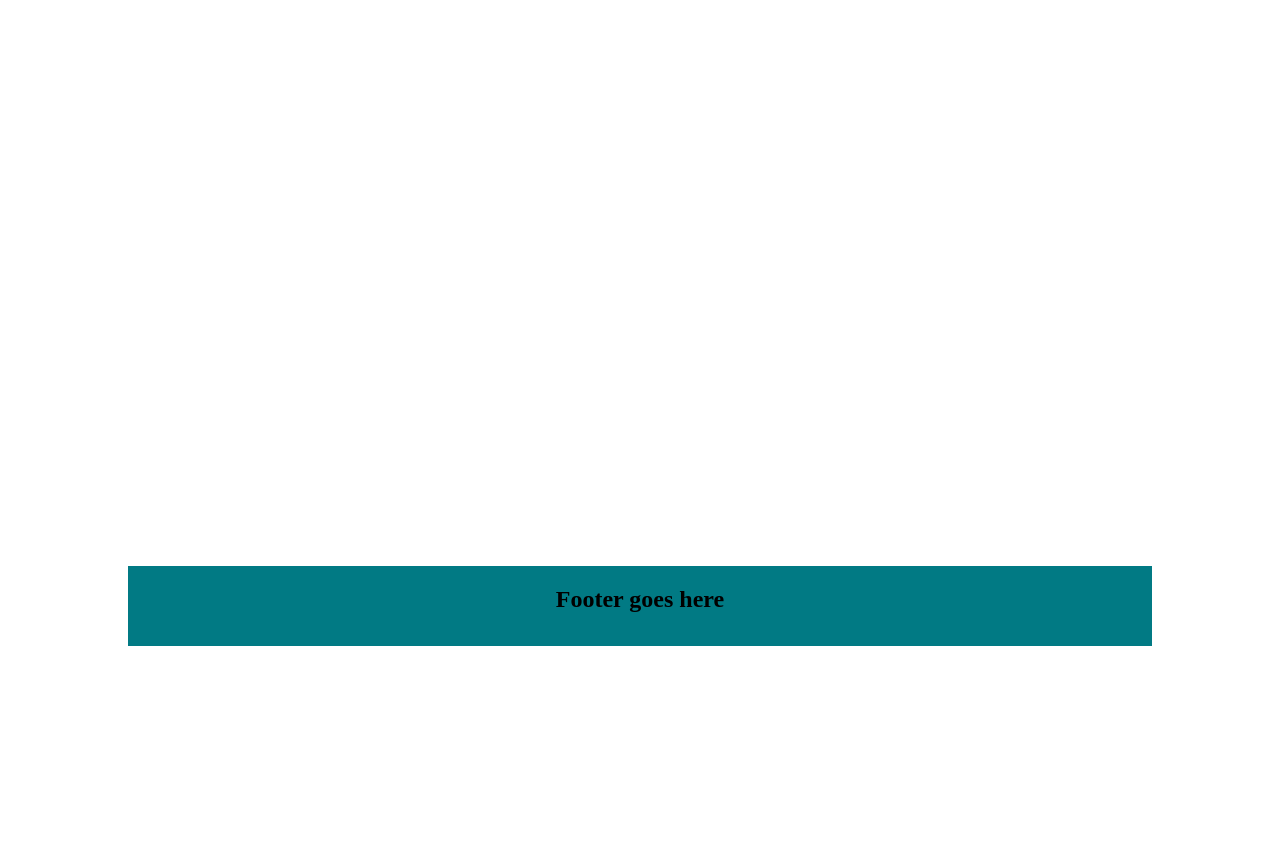
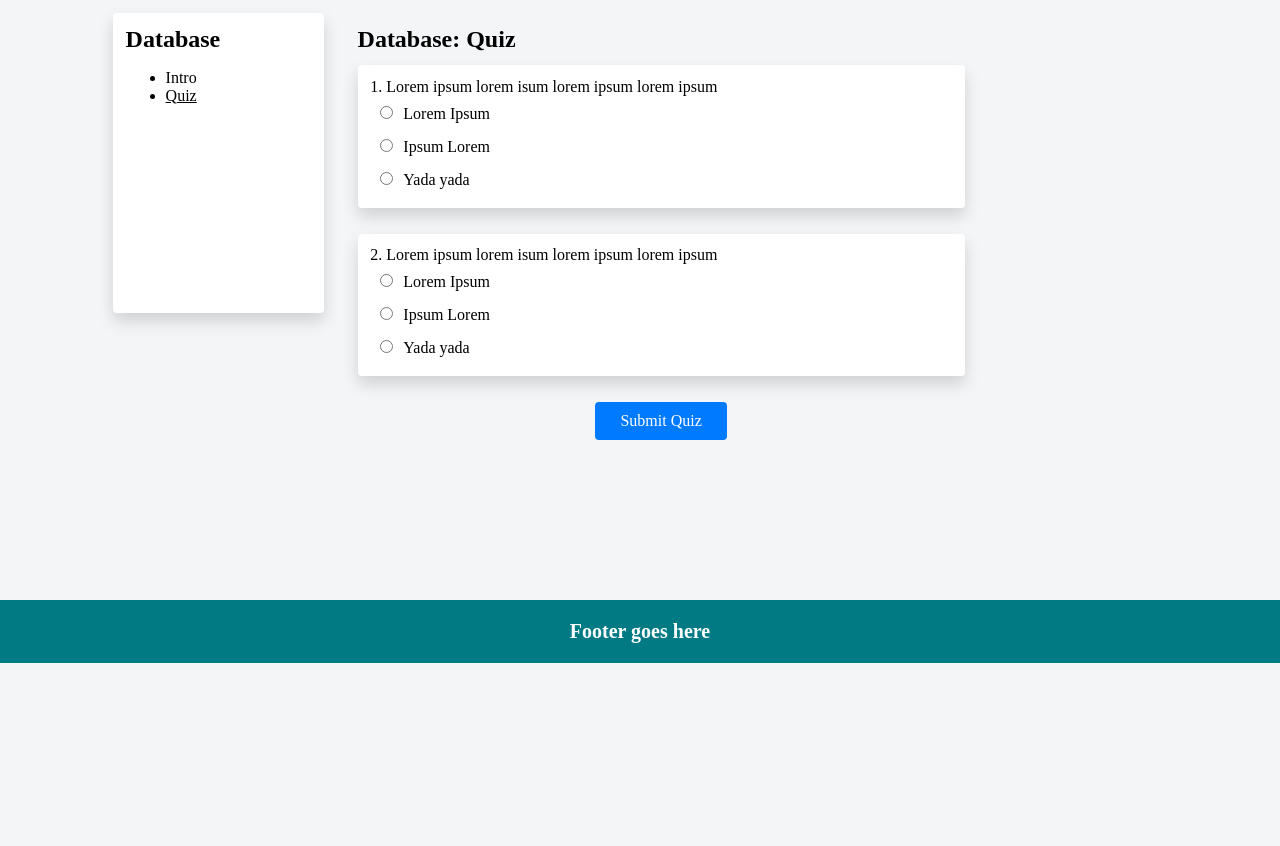
Before and after one commit to MeliPax/web3, a PHP site: page /quiz.php in a window 1280 px wide. Shown: the part 154-1000 px from the top of the page. After the commit the page ends 817 px from the top, so only its background shows below. Run offline with PHP 8.4, Linux system fonts and the light colour scheme.

Commit message:
Lesson page complete, quiz page set up

```diff
--- a/css/css.css
+++ b/css/css.css
@@ -18,14 +18,11 @@ div.main-container{
 }
 /* Footer css */
 div.footer{
-    width:80%;
-    height: 10%;
+    padding: 0.2rem 0;
+    text-align: center;
+    font-size: smaller;
+    color: #fff;
     background-color: #017a84;
-    margin: 0px 0px 0px 0px;
-    margin: 0px 10% 0px 10%;
-    position: fixed;
-    bottom: 0;
-    text-align: center;
 
 }
 /* Header css */
@@ -154,11 +151,20 @@ img.logo{
       text-decoration: none;
       color: inherit;
   }
+  .margin-zero{
+      margin: 0;
+  }
   .padded{
     padding: 0.8rem;
   }
   .padded-tb{
     padding: 0.8rem 0;
+  }
+  .text-center{
+      text-align: center;
+  }
+  .text-underline{
+      text-decoration: underline;
   }
   .row{
     position: relative;
@@ -183,3 +189,73 @@ img.logo{
     color: #1f1f1f;
     font-weight: lighter;
   }
+
+/* lesson page */
+.lesson-wrapper--outer, .lesson-wrapper--inner{
+min-height: 600px;
+}
+.lesson-layout--row{
+    position: relative;
+}
+.lesson-sidebar{
+    width: 20%;
+    margin-right: 2%;
+    min-height: 300px;
+    float: left;
+    box-shadow: 0 .5rem 1rem rgba(0,0,0,.15) !important;
+    border-radius: 4px;
+    box-sizing: border-box;
+}
+.lesson-content{
+    width: 60%;
+    box-shadow: 0 .5rem 1rem rgba(0,0,0,.15) !important;
+    border-radius: 4px;
+    box-sizing: border-box;
+    float: left;
+    min-height: 400px;
+}
+.quiz-content-wrapper{
+    width: 60%;
+    border-radius: 4px;
+    box-sizing: border-box;
+    float: left;
+    min-height: 400px;
+}
+.bg-light-grey{
+    background: #f3f5f7;
+}
+.bg-white{
+    background: #fff;
+}
+.button{
+    display: inline-block;
+    font-weight: 400;
+    text-align: center;
+    white-space: nowrap;
+    vertical-align: middle;
+    -webkit-user-select: none;
+    background: #007bff;
+    color: #fff;
+    -moz-user-select: none;
+    -ms-user-select: none;
+    user-select: none;
+    border: 1px solid transparent;
+    padding: .375rem 1.5rem;
+    font-size: 1rem;
+    line-height: 1.5;
+    border-radius: .25rem;
+    transition: color .15s ease-in-out,background-color .15s ease-in-out,border-color .15s ease-in-out,box-shadow .15s ease-in-out;
+}
+.button:hover{
+    cursor: pointer;
+    color: #fff;
+}
+
+.radio-res{
+    margin: 10px;
+}
+
+.shadow{
+    border-radius: 4px;
+    box-shadow: 0 .5rem 1rem rgba(0,0,0,.15) !important;
+}
--- a/quiz.php
+++ b/quiz.php
@@ -1,36 +1,14 @@
-<!-- <!DOCTYPE html>
-<html lang="en">
-<head>
-    <meta charset="UTF-8">
-    <meta name="viewport" content="width=device-width, initial-scale=1.0">
-    <meta http-equiv="X-UA-Compatible" content="ie=edge">
-    <link rel="stylesheet" href="css/css.css">
-    <title>Document</title>
-</head>
-<body>
-    <div class="main-container">
-        <div class="header"></div>
-        <div class="container">
-            <div class="left-nav"></div>
-            <div class="content"></div>
-        </div>
-
-
-    </div>
-</body>
-</html> -->
 <!DOCTYPE html>
 <html lang="en">
 <head>
     <meta charset="UTF-8">
     <meta name="viewport" content="width=device-width, initial-scale=1.0">
     <meta http-equiv="X-UA-Compatible" content="ie=edge">
-    <link rel="stylesheet" href="css/css.css">
-    <script src="js/js.js"></script>
     <title>Document</title>
+    <link href="css/css.css" rel="stylesheet">
 </head>
 <body>
-    <div class="main-container">
+
 <div class="header">
     <div class="logo"><img class="logo" src="images\EasyLearn_logo.png" alt="Easy Learn" srcset="" > </div>
     <div class="main-nav"><h3>Navigation goes here</h3></div>
@@ -40,15 +18,53 @@
         <div class="drop-icon"></div>
     </div>
 </div>
-        <div class="container">
-            <div class="course-list">
-                <div class="course-box"></div>
-                <div class="course-box"></div>
-                <div class="course-box"></div>
-                <div class="course-box"></div>
+
+<!-- lesson view  -->
+<div class="lesson-wrapper--outer bg-light-grey">
+    <div class="lesson wrapper--inner padded bg-light-grey centerize">
+        <div class="lesson-layout--row">
+            <div class="lesson-sidebar bg-white padded">
+                <div class="lesson-sidebar--content">
+                    <h2 class="margin-zero">Database</h4>
+                    <ul class="lesson-nav">
+                        <li><a href="lesson.php">Intro</a></li>
+                        <li><a class="text-underline" href="">Quiz</a></li>
+                    </ul>
+                </div>
+            </div>
+            <div class="quiz-content-wrapper padded">
+                <div class="lesson-content--body">
+                    <h2 class="margin-zero">Database: Quiz</h2>
+
+                    <!-- question one -->
+                    <div class="quiz-content padded-tb">
+                        <div class="question-group padded bg-white shadow">
+                            <label>1. Lorem ipsum lorem isum lorem ipsum lorem ipsum</label><br/>
+                            <input type="radio" name="q1" value="Lorem Ipsum" class="radio-res">Lorem Ipsum<br/>
+                            <input type="radio" name="q1" value="Ipsum Lorem" class="radio-res">Ipsum Lorem<br/>
+                            <input type="radio" name="q1" value="Yada yada" class="radio-res">Yada yada<br/>
+                        </div>
+                    </div>
+                    <!-- question two -->
+                    <div class="quiz-content padded-tb">
+                        <div class="question-group padded bg-white shadow">
+                            <label>2. Lorem ipsum lorem isum lorem ipsum lorem ipsum</label><br/>
+                            <input type="radio" name="q2" value="Lorem Ipsum" class="radio-res">Lorem Ipsum<br/>
+                            <input type="radio" name="q2" value="Ipsum Lorem" class="radio-res">Ipsum Lorem<br/>
+                            <input type="radio" name="q2" value="Yada yada" class="radio-res">Yada yada<br/>
+                        </div>
+                    </div>
+
+
+                    <div class="padded-tb text-center">
+                    <a class="action-btn button" id="start-quiz">Submit Quiz </a>
                     </div>
                 </div>
             </div>
+        </div>
+    </div>
+</div>
+
 <div class="footer">
     <h2> Footer goes here</h2>
 </div>
```
Also changed, not shown: courses.php (+29 -26 lines), lesson.php (added, +53 -0 lines). Lines whose indentation alone changed are shown as unchanged.
